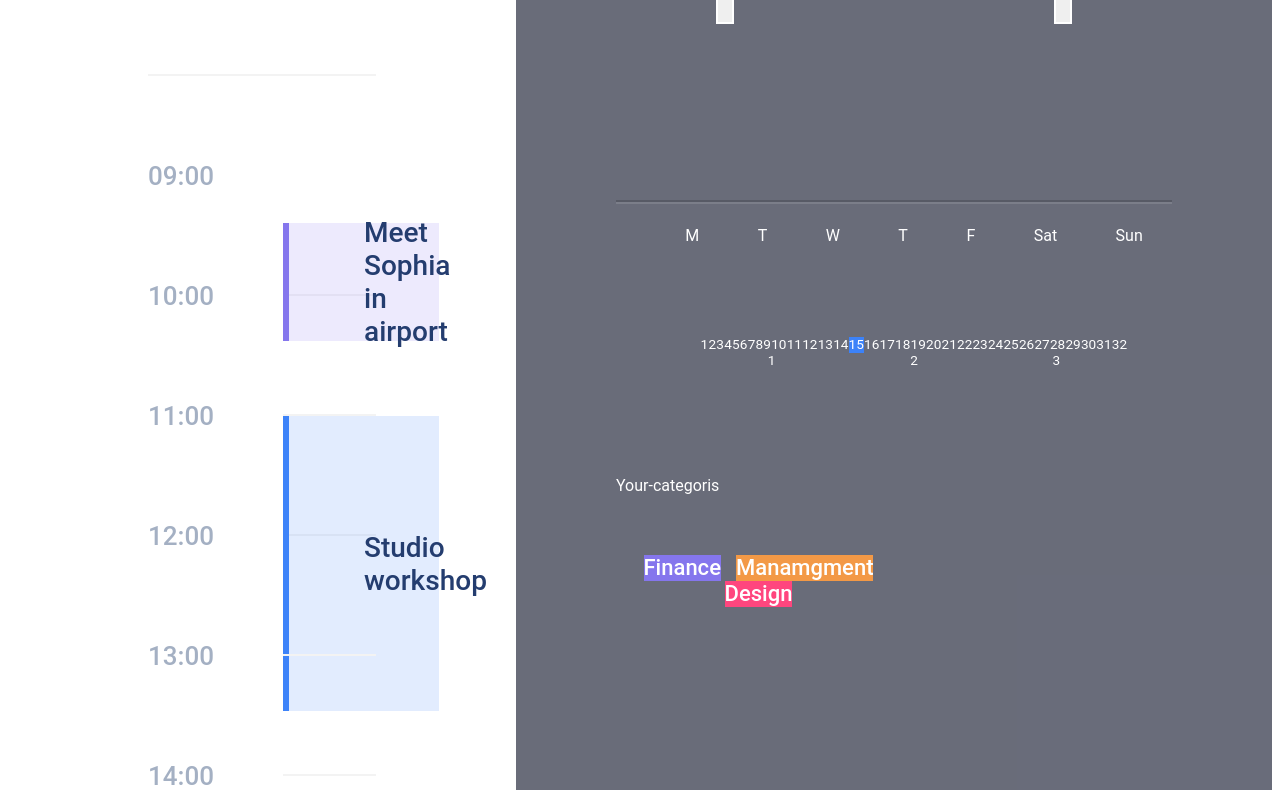
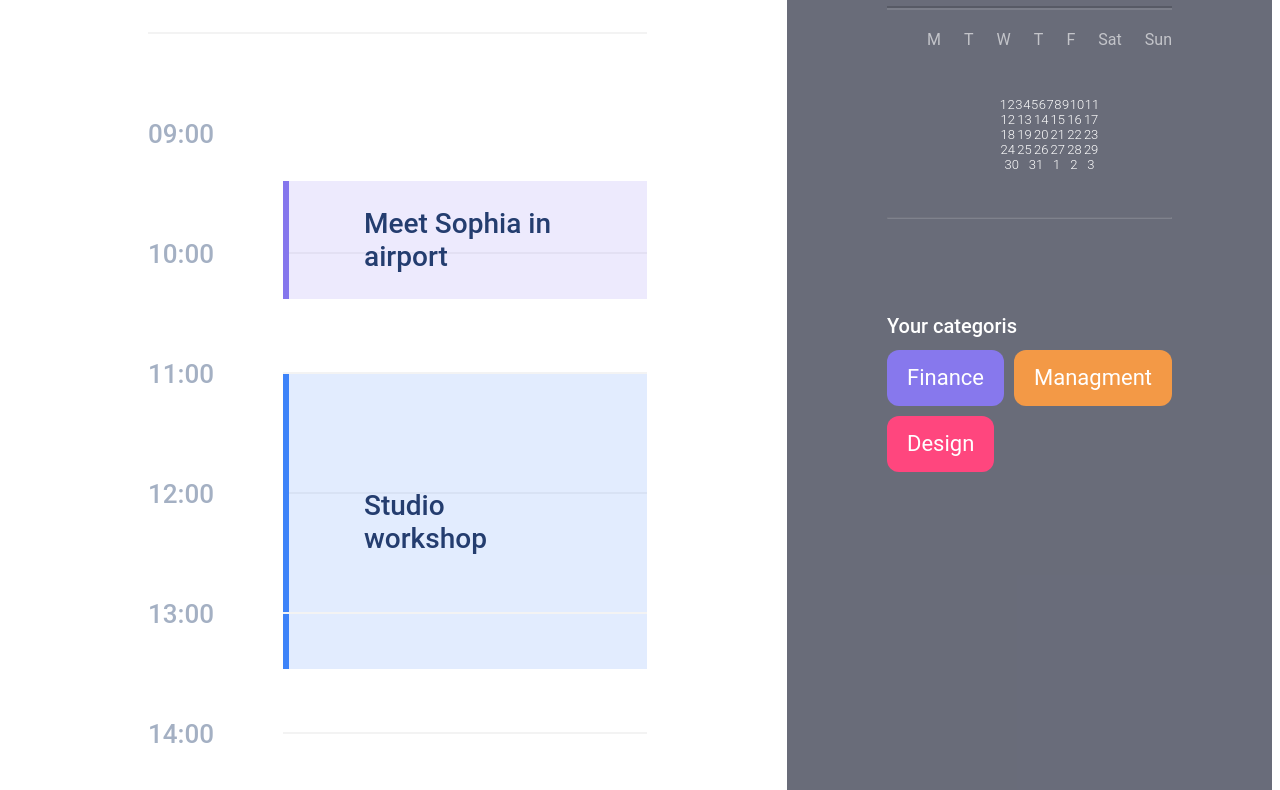
Before and after one commit to zhukbet/Web-Academy, a plain HTML site: page Lesson 4/calendar.html in a window 1280 px wide. Shown: the part 188-978 px from the top of the page. Drawn offline with Linux system fonts and the light colour scheme.

Commit message:
calendar

```diff
--- a/Lesson 4/calendar.css
+++ b/Lesson 4/calendar.css
@@ -10,22 +10,19 @@ body {
 }
 
 .aside {
-   box-sizing: border-box;
-    width: 800px;
-    padding: 84px 100px 341px;
+    padding: 80px 100px;
     flex: 802 0 0;
+    color: #FFFFFF;
     background: rgba(42, 46, 65, 0.7);
-    color: #FFFFFF;
-
+    font-family: Roboto;
 }
 
 .separation {
     display: block;
     box-sizing: border-box;
-    margin-top: 85px;
     border: 0;
     height: 4px;
-
+   margin-top: 43px;
     position: relative;
 }
 
@@ -148,88 +145,109 @@ body {
     background: rgba(238, 165, 124, 0.15);
     border-color: #EEA57C;
 }
-.head{
-    padding: 84px 100px 84px 100px;
-    display: flex;
-    flex-direction: row;
-    justify-content: space-around;
+.mainmonth{
+   display: flex;
+   align-items: center;
+   justify-content: space-between;
+   position: relative;
 }
-.month-previous{
-    width: 18px;
-    height: 36px;
+.month{
+    font-weight: 500;
+    font-size: 15px;
+    line-height: 21px;
 
-    border: 2px solid #FFFFFF;
 }
-.main-month{
-width: 320px;
-height: 43px;
-font-size: 0.85em;
-line-height: 1.16em;
-text-align: center;
-}
-.month-next{
-    width: 18px;
-    height: 36px;
-
-    border: 2px solid #FFFFFF;
-}
-
-.week
-{
-margin-top: 22px;
+.separation{
+    margin-top: 85px;
 }
 .weekdays{
+    margin-top: 20px;
+    display: flex;
     list-style: none;
-    display: flex;
-    flex-direction: row;
-    justify-content: space-around
+    justify-content: space-between;
+  color: rgba(255, 255, 255, 0.6);
+}
+.alldays{
+    margin-top: 48px;
+    font-weight: 500;
+    font-size: 26px;
+    flex: 0 0 14%;
+    text-align: center;
 
 }
-
-.alldays{
-    margin-top: 92px;
+.monthdays{
+    position: relative;
+    width: 100px;
+    height: 20px;
+    margin-left: auto;
+    margin-right: auto;
+    display: flex;
+    justify-content: space-around;
+    flex-wrap: wrap;
+    align-items: center;
+    list-style: none;
 }
-.days{
-    width: 427px;
-    margin: 0 auto;
-   display: flex;
-   flex-wrap: wrap;
-   justify-content: space-around;
-    list-style: none;
-    font-size: 0.85em;
-    line-height: 1.17em;
+.monthdays{
+    font-weight: 300;
+    font-size: 13px;
 }
-.days{
-    margin-bottom: 90px;
-    flex: 0 0 11%
+.monthdays:nth-child(31)~* {
+    text-align: center;
 }
-.main-day{
-    background: #3C82F9;
+.today:hover{
+    width: 30px;
+height: 25px;
+background: #3C82F9;
+}
+.separationsecond{
+    margin-top: 100px;
+    background: #000000;
+mix-blend-mode: normal;
+opacity: 0.17;
 }
 .categoris{
-    margin-top: 107px;
+    margin-top: 100px;
+    position: relative;
+    width: 183px;
+    height: 31px;
+    font-weight: 500;
+font-size: 20px;
+line-height: 15px;
 }
-.categoriesof_the_day{
-    margin-top: 40px;
-    box-sizing: border-box;
+.plants{
+    margin-top: px;
+    display: flex;
+    flex-wrap: wrap;
+    justify-content: space-between;
     width: 285px;
-height: 80px;
-padding: 20px;
-    display: flex;
-   flex-wrap: wrap;
-   justify-content: space-around;
-   border-radius: 12px;
-   font-weight: 500;
-font-size: 22px;
-line-height: 26px;
-text-align: center;
+    height: 80px;
+   font-size: 22px;
+   line-height: 26px;
 }
 .finance{
-    background: #8576ED;
+    display: block;
+  justify-content: center;
+  align-items: center;
+    font-size: 22px;
+    line-height: 26px;
+background: hsl(248, 77%, 70%);
+padding: 15px 20px;
+border-radius: 12px;
 }
 .managment{
+    display: block;
+    justify-content: center;
+    align-items: center;
     background: #F39946;
+    padding: 15px 20px;
+border-radius: 12px;
 }
 .design{
+    margin-top: 10px;
+    display: block;
+  justify-content: center;
+  align-items: center;
     background: #FF467E;
+    padding: 15px 20px;
+border-radius: 12px;
 }
--- a/Lesson 4/calendar.html
+++ b/Lesson 4/calendar.html
@@ -66,13 +66,12 @@
     </div>
 
     <div class="aside">
-<div class="head">
-<button class="month-previous"></button>
-<div class="main-month">March 2018</div>
-<button class="month-next"></button>
+    <div class="mainmonth">
+    <div class="buttonfirst"><button class="leftbutton"></button></div>
+    <div class="month">March 2018</div>
+    <div class="buttonsecond"><button class="rightbutton"></button></div>
     </div>
     <hr class="separation" />
-<div class="week">
     <ul class="weekdays">
       <li>M</li>
       <li>T</li>
@@ -83,7 +82,7 @@
       <li>Sun</li>
     </ul>
     <div class="alldays">
-<ul class="days">
+<ul class="monthdays">
 <li>1</li>
 <li>2</li>
 <li>3</li>
@@ -98,7 +97,7 @@
 <li>12</li>
 <li>13</li>
 <li>14</li>
-    <li class="main-day">15</li>
+<li class="today">15</li>
 <li>16</li>
 <li>17</li>
 <li>18</li>
@@ -115,25 +114,18 @@
 <li>29</li>
 <li>30</li>
 <li>31</li>
-    <li>32</li>
 <li>1</li>
 <li>2</li>
 <li>3</li>
 </ul>
     </div>
-<div class="categoris">
-<div class="your-categoris">Your-categoris</div>
-<div class="categoriesof_the_day">
-<div class="finance">Finance </div>
-<div class="managment">Manamgment</div>
+<hr class="separationsecond" />
+<div class="categoris">Your categoris</div>
+<div class="plants">
+<div class="finance">Finance</div>
+<div class="managment">Managment</div>
 <div class="design">Design</div>
 </div>
-</div>
-</div>
-
-
-</div>
-
     </div>
 
 </body>
```
Lines whose indentation alone changed are shown as unchanged.
